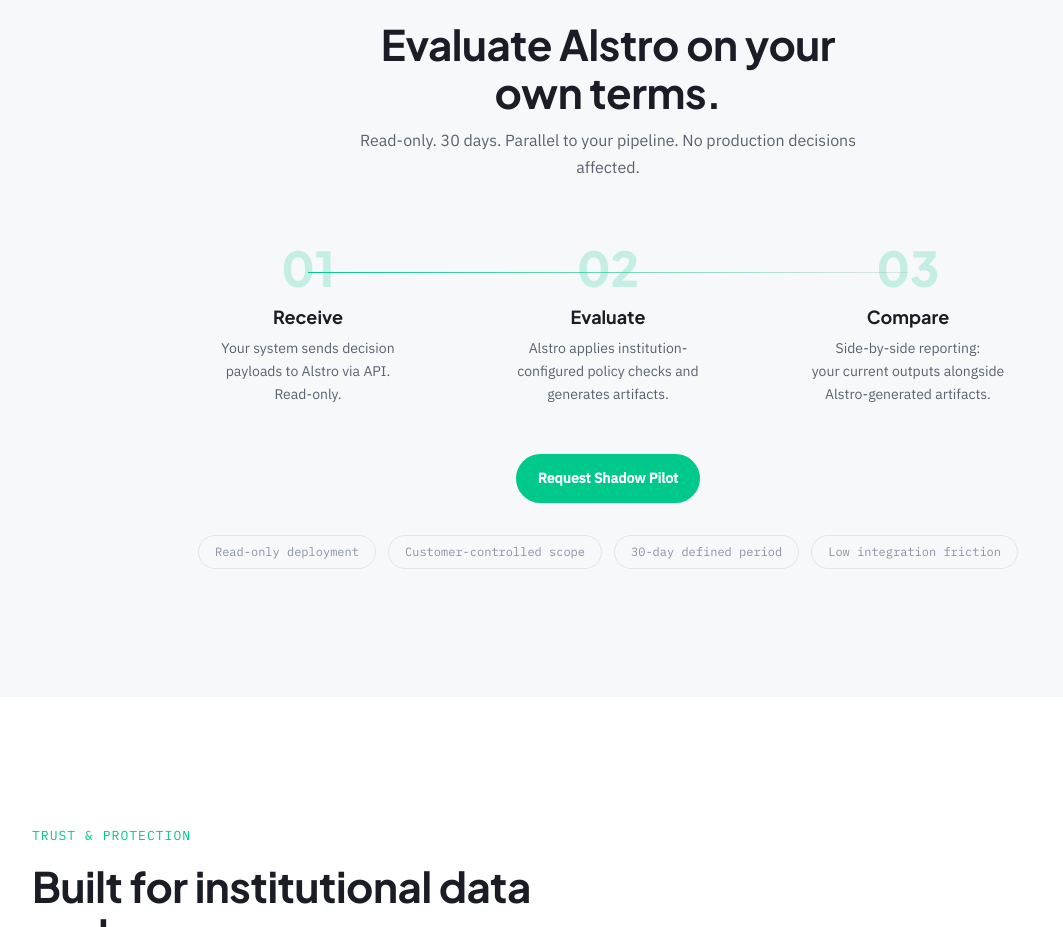
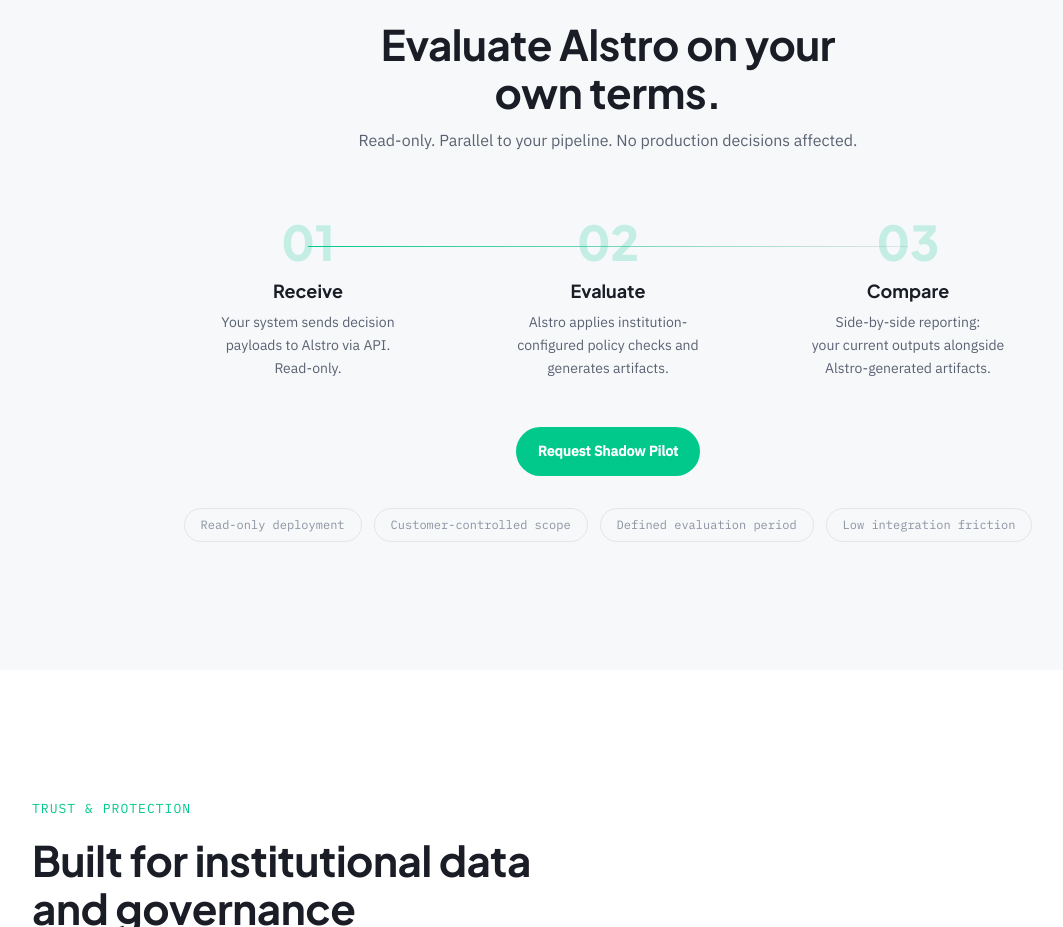
Before and after one commit to buddanaveenkumar-dev/alstro-website, a Next.js app: page / in a window 1280 px wide. Shown: the part 2006-2933 px from the top of the page, without its empty margins (32-1095 px from the left). Built offline with nearby package versions, Linux system fonts and the light colour scheme.

Commit message:
Remove '30 days' from Shadow Pilot section
Co-Authored-By: Claude Opus 4.6 (1M context) <noreply@anthropic.com>

```diff
--- a/components/ShadowPilot.tsx
+++ b/components/ShadowPilot.tsx
@@ -6,7 +6,7 @@ const steps = [
   { num: "03", title: "Compare", lines: ["Side-by-side reporting:", "your current outputs alongside", "Alstro-generated artifacts."] },
 ];
 
-const tags = ["Read-only deployment", "Customer-controlled scope", "30-day defined period", "Low integration friction"];
+const tags = ["Read-only deployment", "Customer-controlled scope", "Defined evaluation period", "Low integration friction"];
 
 export default function ShadowPilot() {
   return (
@@ -15,7 +15,7 @@ export default function ShadowPilot() {
         <div className="reveal text-center mb-16">
           <p className="section-label">Shadow pilot</p>
           <h2 id="pilot-heading" className="max-w-[520px] mx-auto mb-3">Evaluate Alstro on your own terms.</h2>
-          <p className="text-[16px] text-text-2 max-w-[560px] mx-auto">Read-only. 30 days. Parallel to your pipeline. No production decisions affected.</p>
+          <p className="text-[16px] text-text-2 max-w-[560px] mx-auto">Read-only. Parallel to your pipeline. No production decisions affected.</p>
         </div>
 
         <div className="reveal max-w-[900px] mx-auto mb-12">
```
